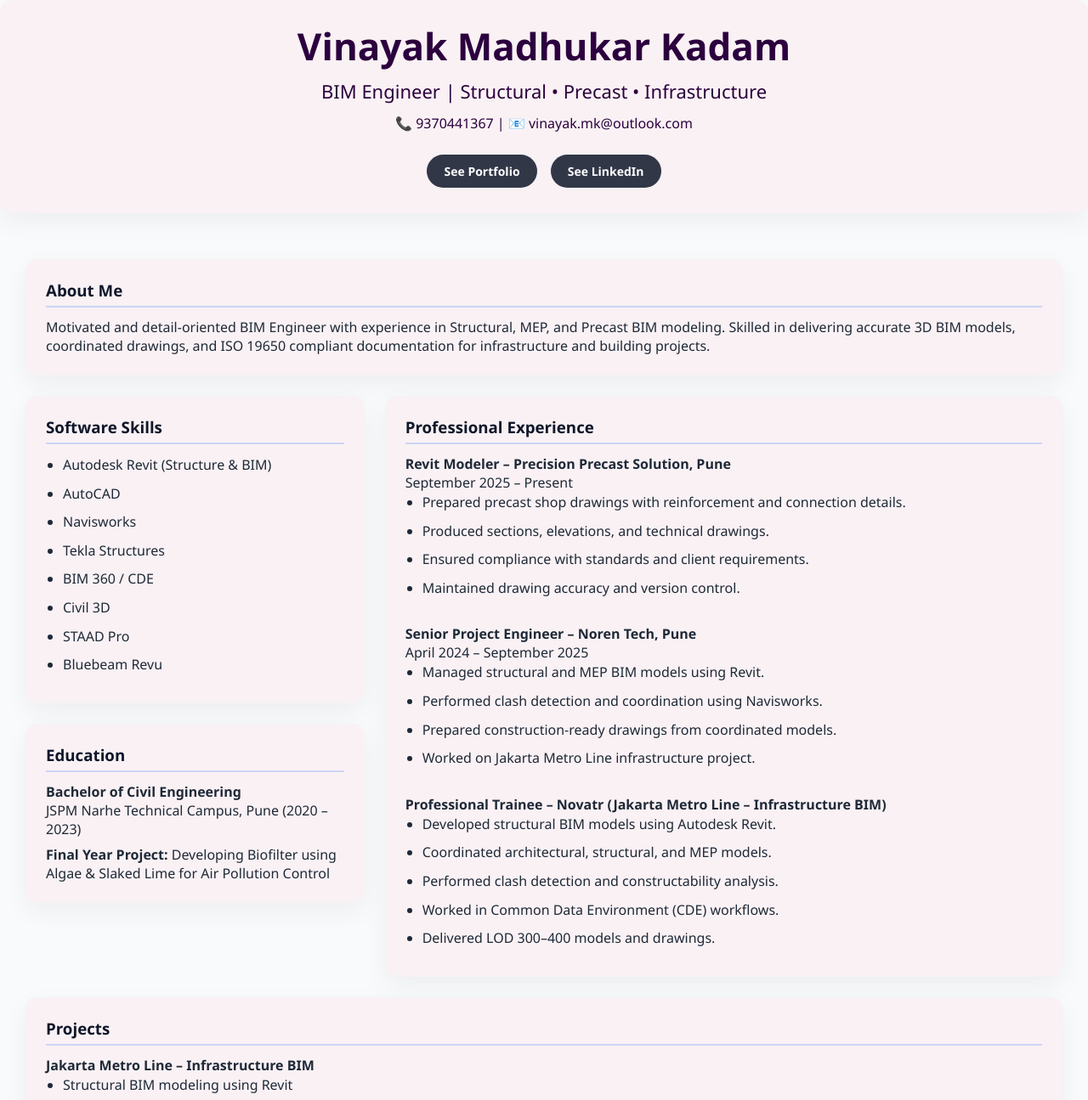
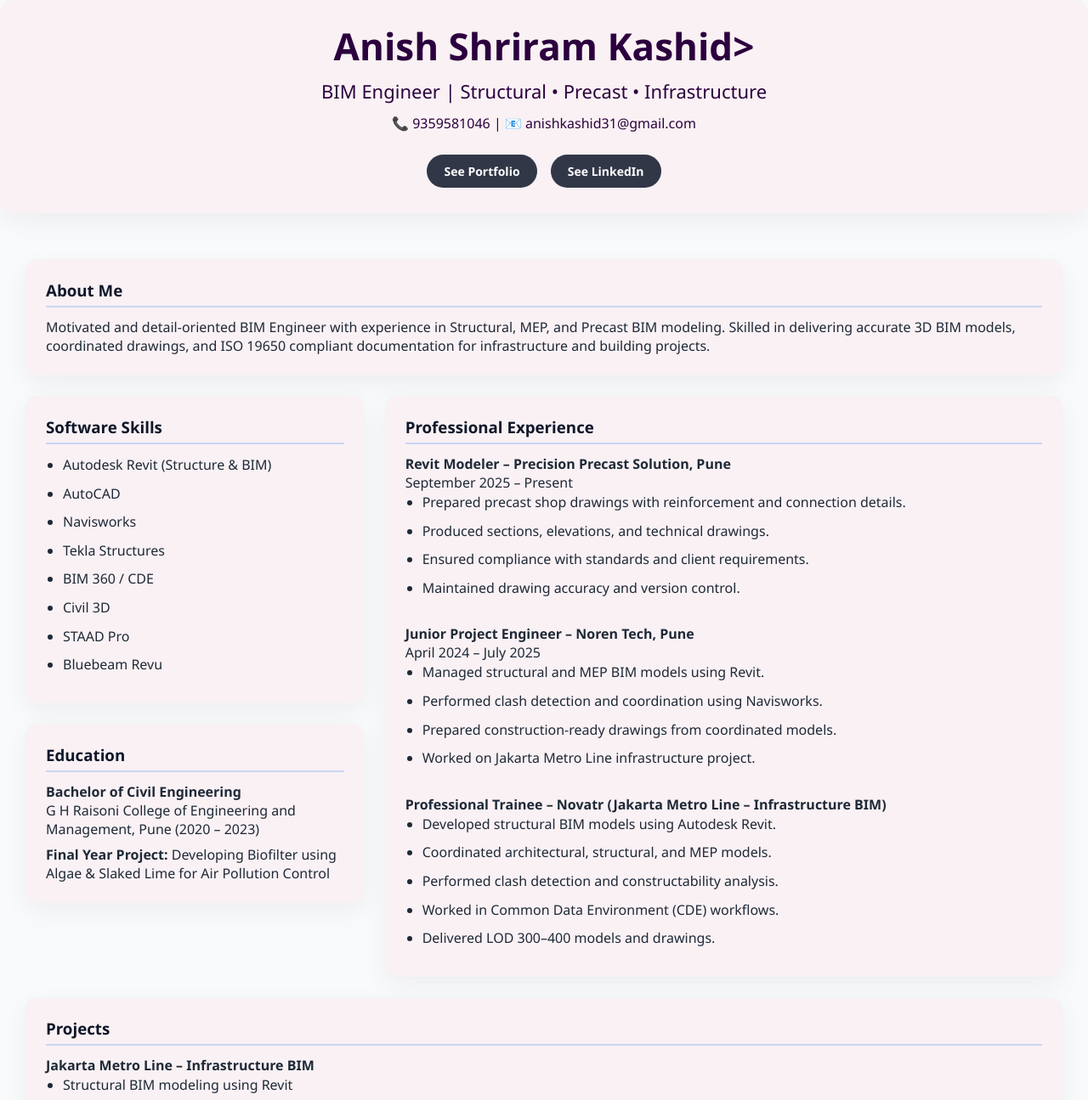
Before and after one commit to anish-k-31/Profile, a plain HTML site: page index.html in a window 1280 px wide. Shown: the top 1295 px of the page at 85% size. Drawn offline with Linux system fonts and the light colour scheme.

Commit message:
Update index.html

```diff
--- a/index.html
+++ b/index.html
@@ -2,7 +2,7 @@
 <html lang="en">
 <head>
   <meta charset="UTF-8" />
-  <title>Vinayak Madhukar Kadam | BIM Engineer</title>
+  <title>Anish Shriram Kashid | BIM Engineer</title>
   <meta name="viewport" content="width=device-width, initial-scale=1.0" />
 
   <style>
@@ -166,9 +166,9 @@
 
   <!-- HEADER -->
   <header class="card container" id="mainHeader">
-    <h1>Vinayak Madhukar Kadam</h1>
+    <h1>Anish Shriram Kashid>
     <h2>BIM Engineer | Structural • Precast • Infrastructure</h2>
-    <p>📞 9370441367 | 📧 vinayak.mk@outlook.com</p>
+    <p>📞 9359581046 | 📧 anishkashid31@gmail.com</p>
 
     <div class="header-links">
       <a href="https://drive.google.com/file/d/1t_0I5vWDKq7X9x3N2NxLvHsoaIbY11wi/view" target="_blank">See Portfolio</a>
@@ -211,8 +211,7 @@
         <div class="card">
           <h3>Education</h3>
           <strong>Bachelor of Civil Engineering</strong><br />
-          JSPM Narhe Technical Campus, Pune (2020 – 2023)
-          <p style="margin-top:8px;">
+            G H Raisoni College of Engineering and Management, Pune (2020 – 2023)         <p style="margin-top:8px;">
             <strong>Final Year Project:</strong> Developing Biofilter using Algae & Slaked Lime for Air Pollution Control
           </p>
         </div>
@@ -233,8 +232,8 @@
 
         <br />
 
-        <strong>Senior Project Engineer – Noren Tech, Pune</strong><br />
-        April 2024 – September 2025
+        <strong>Junior Project Engineer – Noren Tech, Pune</strong><br />
+        April 2024 – July 2025
         <ul>
           <li>Managed structural and MEP BIM models using Revit.</li>
           <li>Performed clash detection and coordination using Navisworks.</li>
```
